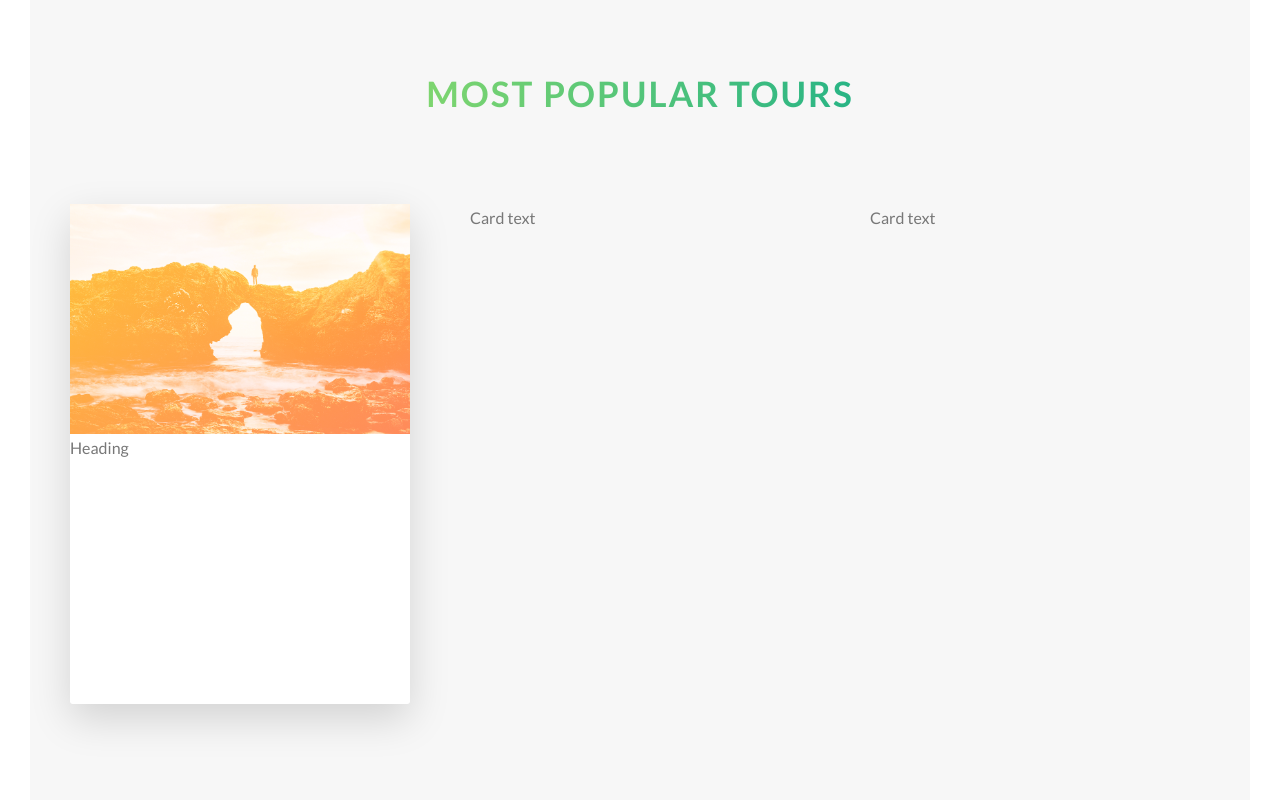
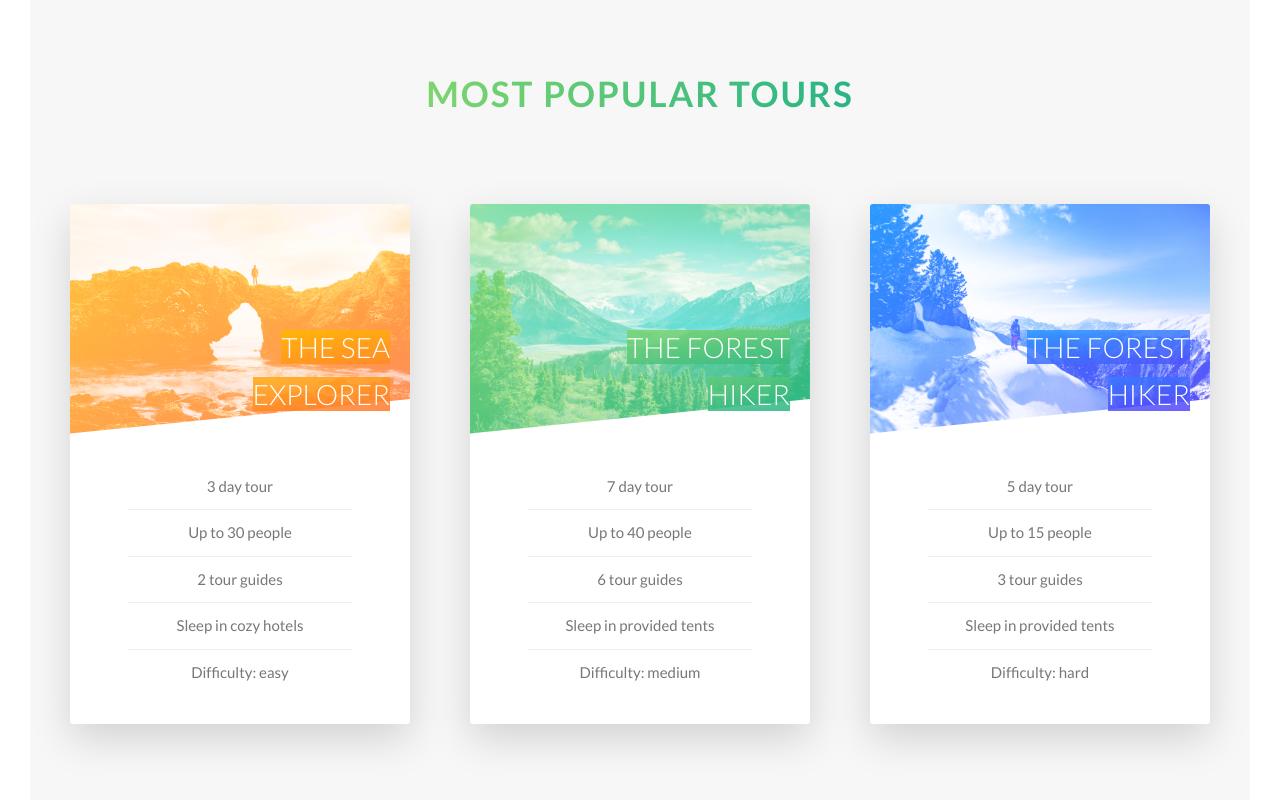
Before and after one commit to nicolepdotme/Natours, a website: page index.html in a window 1280 px wide. Shown: the part 2311-3111 px from the top of the page. Drawn offline with Linux system fonts and the light colour scheme.

Commit message:
finished card fronts in tours section

```diff
--- a/index.html
+++ b/index.html
@@ -126,19 +126,72 @@
                             <div class="card__picture card__picture--1">
                                 &nbsp;
                             </div>
-                            <div class="card__heading">Heading</div>
+                            <h4 class="card__heading">
+                                <span class="card__heading-span--1">The Sea Explorer</span></h4>
+
+                            <div class="card__details">
+                                <ul>
+                                    <li>3 day tour</li>
+                                    <li>Up to 30 people</li>
+                                    <li>2 tour guides</li>
+                                    <li>Sleep in cozy hotels</li>
+                                    <li>Difficulty: easy</li>
+                                </ul>
+                            </div>
                         </div>
-                        <div class="card__details">Details</div>
                         <div class="card__side card__side--back card__side--back-1">
                             BACK
                         </div>
                     </div>
                 </div>
                 <div class="col-1-of-3">
-                    <div class="card">Card text</div>
+                    <div class="card">
+                        <div class="card__side card__side--front">
+                            <div class="card__picture card__picture--2">
+                                &nbsp;
+                            </div>
+                            <h4 class="card__heading">
+                                <span class="card__heading-span--2">The Forest Hiker</span></h4>
+
+                            <div class="card__details">
+                                <ul>
+                                    <li>7 day tour</li>
+                                    <li>Up to 40 people</li>
+                                    <li>6 tour guides</li>
+                                    <li>Sleep in provided tents</li>
+                                    <li>Difficulty: medium</li>
+                                </ul>
+                            </div>
+                        </div>
+                        <div class="card__side card__side--back card__side--back-1">
+                            BACK
+                        </div>
+                    </div>
                 </div>
                 <div class="col-1-of-3">
-                    <div class="card">Card text</div>
+                    <div class="card">
+                        <div class="card__side card__side--front">
+                            <div class="card__picture card__picture--3">
+                                &nbsp;
+                            </div>
+                            <h4 class="card__heading">
+                                <span class="card__heading-span--3">The Forest Hiker</span></h4>
+
+                            <div class="card__details">
+                                <ul>
+                                    <li>5 day tour</li>
+                                    <li>Up to 15 people</li>
+                                    <li>3 tour guides</li>
+                                    <li>Sleep in provided tents</li>
+                                    <li>Difficulty: hard</li>
+                                </ul>
+                            </div>
+                        </div>
+
+                        <div class="card__side card__side--back card__side--back-1">
+                            BACK
+                        </div>
+                    </div>
                 </div>
             </div>
 
--- a/sass/components/_card.scss
+++ b/sass/components/_card.scss
@@ -4,10 +4,10 @@
     perspective: 150rem;
     -moz-perspective: 150rem;
     position: relative;
-    height: 50rem;
+    height: 52rem;
 
     &__side {
-        height: 50rem;
+        height: 52rem;
         transition: all .8s ease;
         position: absolute;
         top: 0;
@@ -15,6 +15,7 @@
         width: 100%;
         backface-visibility: hidden;
         border-radius: 3px;
+        overflow: hidden;
         box-shadow: 0 1.5rem 4rem rgba($color-plain-black, .15);
 
         &--front {
@@ -44,6 +45,8 @@
         background-size: cover;
         height: 23rem;
         background-blend-mode: screen;
+        -webkit-clip-path: polygon(0 0, 100% 0, 100% 85%, 0 100%);
+        clip-path: polygon(0 0, 100% 0, 100% 85%, 0 100%);
 
         &--1 {
             background-image: linear-gradient(to right bottom, $color-secondary-light, $color-secondary-dark),
@@ -51,11 +54,69 @@
         }
 
         &--2 {
-            background-image: url('../../img/nat-6.jpg');
+            background-image: linear-gradient(to right bottom, $color-primary-light, $color-primary-dark), url('../../img/nat-6.jpg');
         }
 
         &--3 {
-            background-image: url('../../img/nat-7.jpg');
+            background-image: linear-gradient(to right bottom, $color-tertiary-light, $color-tertiary-dark),
+                url('../../img/nat-7.jpg');
+        }
+    }
+
+    &__heading {
+        font-size: 2.8rem;
+        font-weight: 300;
+        text-transform: uppercase;
+        text-align: right;
+        color: $color-plain-white;
+        position: absolute;
+        top: 12rem;
+        right: 2rem;
+        width: 67%;
+
+    }
+
+    &__heading-span {
+        padding: 1rem 1.5rem;
+        -webkit-box-decoration-break: clone;
+        box-decoration-break: clone;
+
+        &--1 {
+            background-image: linear-gradient(to right bottom,
+                rgba($color-secondary-light, .85),
+                rgba($color-secondary-dark, .85));
+        }
+
+        &--2 {
+            background-image: linear-gradient(to right bottom,
+                rgba($color-primary-light, .85),
+                rgba($color-primary-dark, .85));
+        }
+
+        &--3 {
+            background-image: linear-gradient(to right bottom,
+                rgba($color-tertiary-light, .85),
+                rgba($color-tertiary-dark, .85));
+        }
+    }
+
+    &__details {
+        padding: 3rem;
+
+        ul {
+            list-style: none;
+            width: 80%;
+            margin: 0 auto;
+
+            li {
+                text-align: center;
+                font-size: 1.5rem;
+                padding: 1rem;
+
+                &:not(:last-child) {
+                    border-bottom: 1px solid #eee;
+                }
+            }
         }
     }
 }
--- a/sass/layout/_header.scss
+++ b/sass/layout/_header.scss
@@ -6,6 +6,7 @@
         url('../img/hero.jpg');
     background-size: cover;
     background-position: top;
+    -webkit-clip-path: polygon(0 0, 100% 0, 100% 75vh, 0 100%);
     clip-path: polygon(0 0, 100% 0, 100% 75vh, 0 100%);
     position: relative;
 
```
Also changed, not shown: css/style.css.
